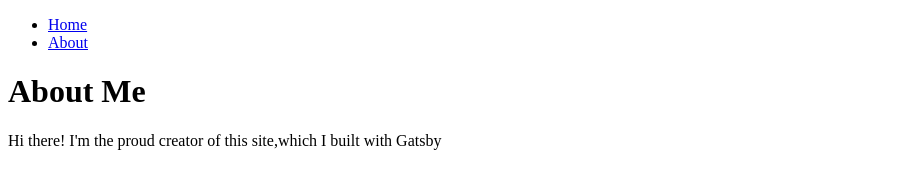
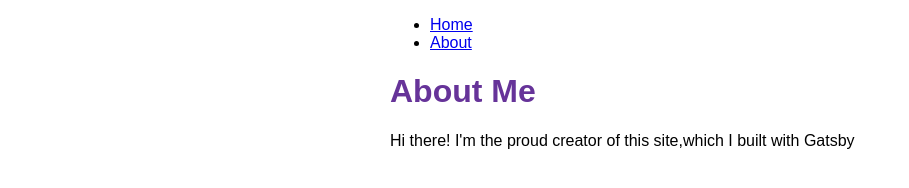
Before and after one commit to mayuehit/gatsby, a Gatsby site: page /about in a window 1280 px wide. Shown: the whole page, without its empty margins (0-909 px from the left). Built offline with nearby package versions, Linux system fonts and the light colour scheme; Gatsby itself is replaced by a stand-in of ours.

Commit message:
[init] use .module.css of gatsby

```diff
--- a/src/components/layout.js
+++ b/src/components/layout.js
@@ -1,13 +1,13 @@
 import * as React from "react";
 import { Link } from "gatsby";
-
+import {container,heading,navLinks,navLinkItem,navLinkText} from './layout.module.css'
 const Layout = ({ pageTitle, children }) => {
   return (
-    <div>
+    <div className={container}>
       <nav>
-        <ul>
-          <li>
-            <Link to="/">Home</Link>
+        <ul className = {navLinks}>
+          <li className={navLinkItem}>
+            <Link to="/" className={navLinkText}>Home</Link>
           </li>
           <li>
             <Link to="/about">About</Link>
@@ -15,7 +15,7 @@
         </ul>
       </nav>
       <main>
-        <h1>{pageTitle}</h1>
+        <h1 className={heading}>{pageTitle}</h1>
         {children}
       </main>
     </div>
--- /dev/null
+++ b/src/components/layout.module.css
@@ -0,0 +1,20 @@
+.container {
+    margin: auto;
+    max-width: 500px;
+    font-family: sans-serif;
+  }
+
+  .heading {
+    color: rebeccapurple;
+  }
+  .nav-links {
+    display: flex;
+    list-style: none;
+    padding-left: 0;
+  }
+  .nav-link-item {
+    padding-right: 2rem;
+  }
+  .nav-link-text {
+    color: black;
+  }
```
